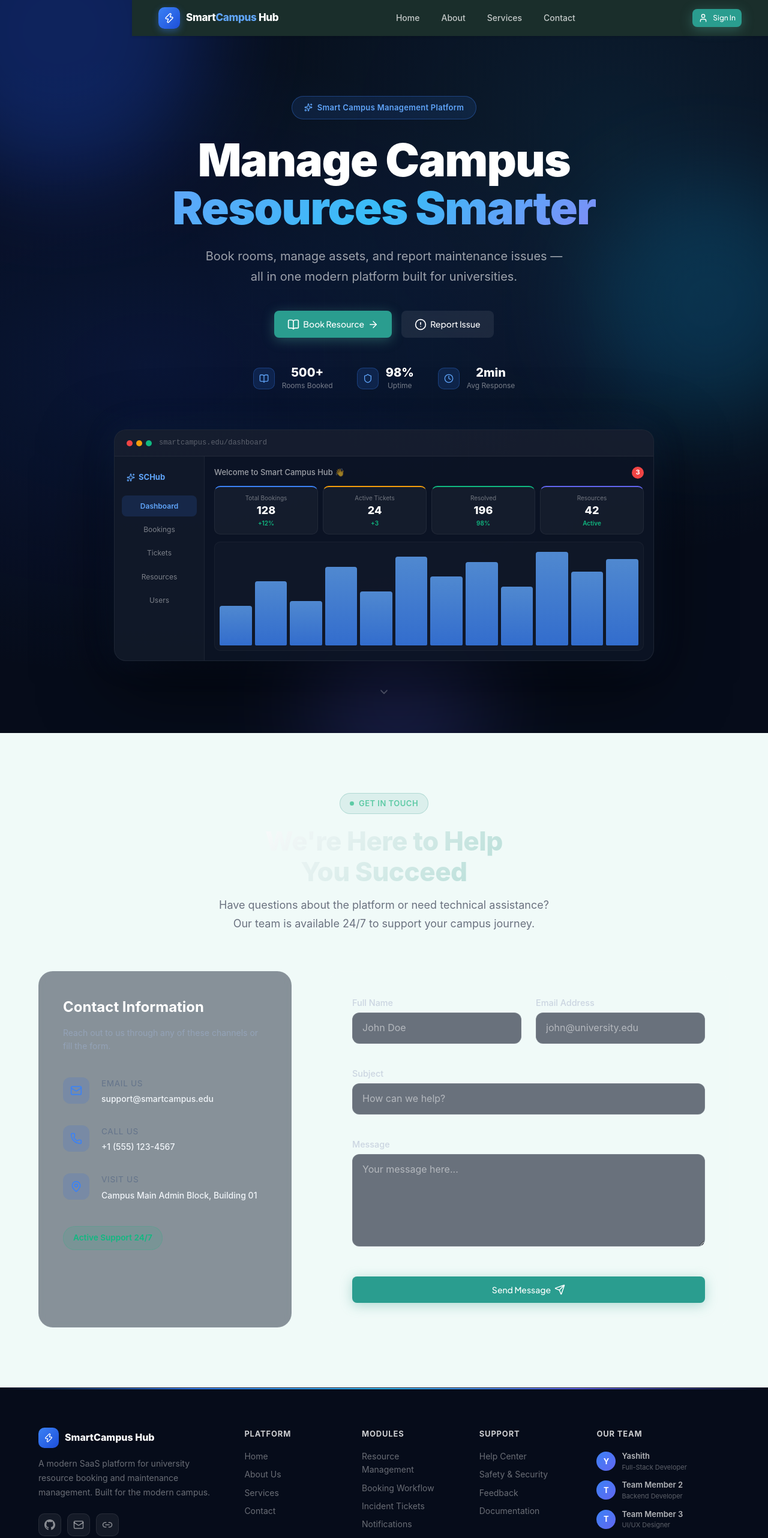
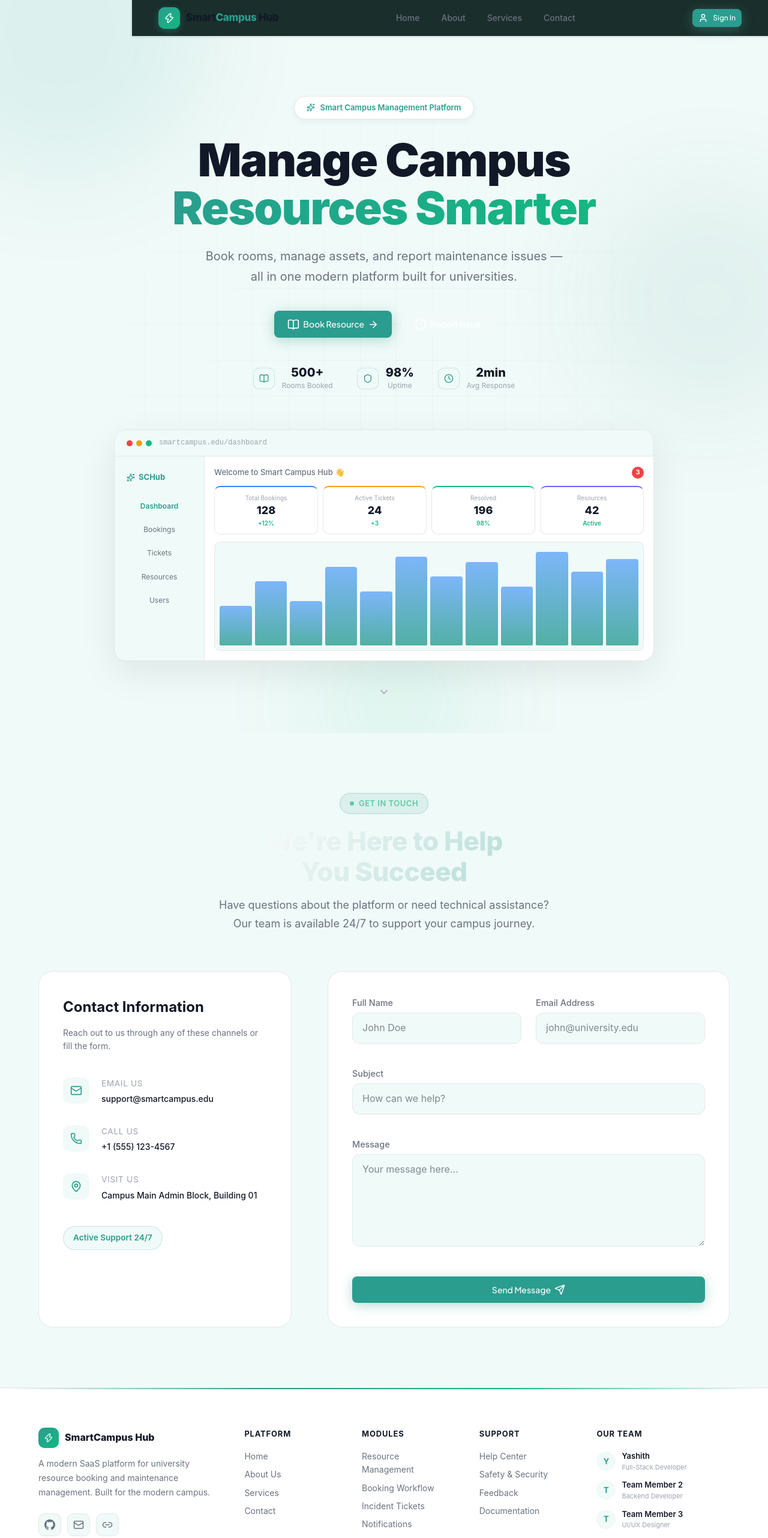
Before and after one commit to Janith854/it3030-paf-2026-smart-campus-group83, a React (Vite) app in the folder frontend/: page / in a window 1280 px wide. Shown: the top 2564 px of the page at 60% size. Built offline with nearby package versions, Linux system fonts and the light colour scheme.

Commit message:
feat(landing): modernize landing page with SmartCampus Teal light theme

```diff
--- a/frontend/src/components/Contact.css
+++ b/frontend/src/components/Contact.css
@@ -12,9 +12,9 @@
 }
 
 .contact__info-card {
-    background: rgba(30, 41, 59, 0.5);
-    backdrop-filter: blur(10px);
-    border: 1px solid rgba(255, 255, 255, 0.05);
+    background: var(--surface);
+    border: 1px solid var(--border);
+    box-shadow: var(--shadow-sm);
     padding: 40px;
     border-radius: 24px;
     height: 100%;
@@ -23,12 +23,12 @@
 .contact__info-title {
     font-size: 1.5rem;
     font-weight: 700;
-    color: white;
+    color: var(--text);
     margin-bottom: 12px;
 }
 
 .contact__info-desc {
-    color: #94A3B8;
+    color: var(--text-muted);
     margin-bottom: 40px;
     line-height: 1.6;
 }
@@ -49,8 +49,8 @@
 .contact__detail-icon {
     width: 44px;
     height: 44px;
-    background: rgba(37, 99, 235, 0.15);
-    color: #3B82F6;
+    background: var(--primary-wash);
+    color: var(--primary);
     border-radius: 12px;
     display: flex;
     align-items: center;
@@ -60,31 +60,32 @@
 
 .contact__detail-label {
     font-size: 0.85rem;
-    color: #64748B;
+    color: var(--text-hint);
     text-transform: uppercase;
     letter-spacing: 0.05em;
     margin-bottom: 4px;
 }
 
 .contact__detail-value {
-    color: #F1F5F9;
+    color: var(--text);
     font-weight: 500;
 }
 
 .social-badge {
     display: inline-block;
     padding: 8px 16px;
-    background: rgba(16, 185, 129, 0.1);
-    color: #10B981;
-    border: 1px solid rgba(16, 185, 129, 0.2);
+    background: var(--primary-wash);
+    color: var(--primary);
+    border: 1px solid rgba(42, 157, 143, 0.2);
     border-radius: 100px;
     font-size: 0.85rem;
     font-weight: 600;
 }
 
 .contact__form-wrapper {
-    background: rgba(255, 255, 255, 0.02);
-    border: 1px solid rgba(255, 255, 255, 0.05);
+    background: var(--surface);
+    border: 1px solid var(--border);
+    box-shadow: var(--shadow-md);
     padding: 40px;
     border-radius: 24px;
 }
@@ -110,16 +111,16 @@
 .form-group label {
     font-size: 0.9rem;
     font-weight: 500;
-    color: #CBD5E1;
+    color: var(--text-muted);
 }
 
 .form-group input,
 .form-group textarea {
-    background: rgba(15, 23, 42, 0.6);
-    border: 1px solid rgba(255, 255, 255, 0.1);
+    background: var(--bg);
+    border: 1px solid var(--border);
     border-radius: 12px;
     padding: 12px 16px;
-    color: white;
+    color: var(--text);
     font-size: 1rem;
     transition: all 0.3s ease;
 }
@@ -127,9 +128,9 @@
 .form-group input:focus,
 .form-group textarea:focus {
     outline: none;
-    border-color: #3B82F6;
-    background: rgba(15, 23, 42, 0.8);
-    box-shadow: 0 0 0 4px rgba(59, 130, 246, 0.1);
+    border-color: var(--primary);
+    background: var(--surface);
+    box-shadow: 0 0 0 4px var(--primary-wash);
 }
 
 .contact__submit {
--- a/frontend/src/components/Footer.css
+++ b/frontend/src/components/Footer.css
@@ -1,12 +1,12 @@
 .footer {
-  background: #060C1A;
-  border-top: 1px solid rgba(255,255,255,0.06);
+  background: var(--surface);
+  border-top: 1px solid var(--border);
   position: relative;
 }
 
 .footer__top-line {
   height: 2px;
-  background: linear-gradient(to right, transparent, #3B82F6, #38BDF8, #6366F1, transparent);
+  background: linear-gradient(to right, transparent, var(--primary), #10B981, transparent);
 }
 
 .footer__main {
@@ -27,7 +27,7 @@
 .footer__logo-icon {
   width: 34px;
   height: 34px;
-  background: linear-gradient(135deg, #3B82F6, #1D4ED8);
+  background: linear-gradient(135deg, var(--primary), #10B981);
   border-radius: 10px;
   display: flex;
   align-items: center;
@@ -38,16 +38,16 @@
 .footer__logo span {
   font-size: 16px;
   font-weight: 800;
-  color: white;
+  color: var(--text);
 }
 
 .footer__logo-accent {
-  color: #60A5FA;
+  color: var(--primary);
 }
 
 .footer__brand-desc {
   font-size: 14px;
-  color: rgba(255,255,255,0.4);
+  color: var(--text-muted);
   line-height: 1.7;
   margin-bottom: 24px;
 }
@@ -60,28 +60,28 @@
 .footer__social-btn {
   width: 38px;
   height: 38px;
-  background: rgba(255,255,255,0.06);
-  border: 1px solid rgba(255,255,255,0.08);
+  background: var(--bg);
+  border: 1px solid var(--border);
   border-radius: 10px;
   display: flex;
   align-items: center;
   justify-content: center;
-  color: rgba(255,255,255,0.5);
+  color: var(--text-muted);
   text-decoration: none;
   transition: all 0.2s;
 }
 
 .footer__social-btn:hover {
-  background: rgba(59, 130, 246, 0.15);
-  border-color: rgba(59, 130, 246, 0.3);
-  color: #60A5FA;
+  background: var(--primary-wash);
+  border-color: rgba(42, 157, 143, 0.3);
+  color: var(--primary);
   transform: translateY(-2px);
 }
 
 .footer__col-title {
   font-size: 13px;
   font-weight: 700;
-  color: rgba(255,255,255,0.8);
+  color: var(--text);
   text-transform: uppercase;
   letter-spacing: 0.8px;
   margin-bottom: 16px;
@@ -96,13 +96,13 @@
 
 .footer__link {
   font-size: 14px;
-  color: rgba(255,255,255,0.4);
+  color: var(--text-muted);
   text-decoration: none;
   transition: color 0.2s;
 }
 
 .footer__link:hover {
-  color: #60A5FA;
+  color: var(--primary);
 }
 
 .footer__team-list {
@@ -121,31 +121,31 @@
 .footer__team-avatar {
   width: 32px;
   height: 32px;
-  background: linear-gradient(135deg, #3B82F6, #6366F1);
+  background: var(--primary-wash);
   border-radius: 50%;
   display: flex;
   align-items: center;
   justify-content: center;
   font-size: 13px;
   font-weight: 700;
-  color: white;
+  color: var(--primary);
   flex-shrink: 0;
 }
 
 .footer__team-name {
   font-size: 13px;
   font-weight: 600;
-  color: rgba(255,255,255,0.7);
+  color: var(--text);
 }
 
 .footer__team-role {
   font-size: 11px;
-  color: rgba(255,255,255,0.35);
+  color: var(--text-hint);
 }
 
 .footer__bottom-divider {
   height: 1px;
-  background: linear-gradient(to right, transparent, rgba(255,255,255,0.08), transparent);
+  background: linear-gradient(to right, transparent, var(--border), transparent);
 }
 
 .footer__bottom-row {
@@ -159,12 +159,12 @@
 
 .footer__copy {
   font-size: 13px;
-  color: rgba(255,255,255,0.3);
+  color: var(--text-muted);
 }
 
 .footer__built {
   font-size: 13px;
-  color: rgba(255,255,255,0.3);
+  color: var(--text-muted);
 }
 
 @media (max-width: 1024px) {
--- a/frontend/src/components/Hero.css
+++ b/frontend/src/components/Hero.css
@@ -1,8 +1,6 @@
 .hero {
   min-height: 100vh;
-  background: radial-gradient(ellipse at 20% 50%, rgba(29, 78, 216, 0.15) 0%, transparent 60%),
-              radial-gradient(ellipse at 80% 20%, rgba(56, 189, 248, 0.1) 0%, transparent 50%),
-              #060C1A;
+  background: linear-gradient(135deg, var(--bg) 0%, var(--primary-wash) 100%);
   display: flex;
   align-items: center;
   padding-top: 80px;
@@ -20,37 +18,35 @@
   position: absolute;
   border-radius: 50%;
   filter: blur(80px);
-  opacity: 0.35;
+  opacity: 0.5;
 }
 
 .hero__orb--1 {
   width: 500px; height: 500px;
-  background: #1D4ED8;
+  background: rgba(42, 157, 143, 0.2);
   top: -200px; left: -150px;
 }
 
 .hero__orb--2 {
   width: 400px; height: 400px;
-  background: #0EA5E9;
+  background: rgba(33, 134, 122, 0.15);
   top: 300px; right: -100px;
-  opacity: 0.2;
 }
 
 .hero__orb--3 {
   width: 300px; height: 300px;
-  background: #6366F1;
+  background: rgba(16, 185, 129, 0.15);
   bottom: -100px; left: 40%;
-  opacity: 0.2;
 }
 
 .hero__grid-overlay {
   position: absolute;
   inset: 0;
   background-image:
-    linear-gradient(rgba(255,255,255,0.02) 1px, transparent 1px),
-    linear-gradient(90deg, rgba(255,255,255,0.02) 1px, transparent 1px);
+    linear-gradient(rgba(0,0,0,0.03) 1px, transparent 1px),
+    linear-gradient(90deg, rgba(0,0,0,0.03) 1px, transparent 1px);
   background-size: 60px 60px;
-  mask-image: radial-gradient(ellipse at center, rgba(255,255,255,0.5) 0%, transparent 70%);
+  mask-image: radial-gradient(ellipse at center, rgba(255,255,255,1) 0%, transparent 70%);
 }
 
 .hero__content {
@@ -69,14 +65,14 @@
   align-items: center;
   gap: 8px;
   padding: 8px 20px;
-  background: rgba(59, 130, 246, 0.12);
-  border: 1px solid rgba(59, 130, 246, 0.35);
+  background: var(--surface);
+  border: 1px solid var(--border);
   border-radius: 100px;
   font-size: 13px;
   font-weight: 600;
-  color: #60A5FA;
+  color: var(--primary);
   margin-bottom: 28px;
-  letter-spacing: 0.3px;
+  box-shadow: 0 4px 12px rgba(0, 0, 0, 0.05);
 }
 
 .hero__title {
@@ -84,12 +80,12 @@
   font-weight: 900;
   line-height: 1.05;
   letter-spacing: -1.5px;
-  color: white;
+  color: var(--text);
   margin-bottom: 24px;
 }
 
 .hero__title-gradient {
-  background: linear-gradient(135deg, #60A5FA 0%, #38BDF8 50%, #818CF8 100%);
+  background: linear-gradient(135deg, var(--primary) 0%, #10B981 100%);
   -webkit-background-clip: text;
   -webkit-text-fill-color: transparent;
   background-clip: text;
@@ -97,7 +93,7 @@
 
 .hero__subtitle {
   font-size: 20px;
-  color: rgba(255, 255, 255, 0.6);
+  color: var(--text-muted);
   max-width: 600px;
   line-height: 1.7;
   margin-bottom: 40px;
@@ -128,25 +124,25 @@
 .hero__stat-icon {
   width: 36px;
   height: 36px;
-  background: rgba(59, 130, 246, 0.15);
-  border: 1px solid rgba(59, 130, 246, 0.3);
+  background: var(--primary-wash);
+  border: 1px solid rgba(42, 157, 143, 0.2);
   border-radius: 10px;
   display: flex;
   align-items: center;
   justify-content: center;
-  color: #60A5FA;
+  color: var(--primary);
 }
 
 .hero__stat-value {
   font-size: 20px;
   font-weight: 800;
-  color: white;
+  color: var(--text);
   line-height: 1;
 }
 
 .hero__stat-label {
   font-size: 12px;
-  color: rgba(255,255,255,0.45);
+  color: var(--text-hint);
   margin-top: 2px;
 }
 
@@ -154,11 +150,11 @@
 .hero__dashboard {
   width: 100%;
   max-width: 900px;
-  background: rgba(13, 20, 37, 0.9);
-  border: 1px solid rgba(255, 255, 255, 0.08);
+  background: var(--surface);
+  border: 1px solid var(--border);
   border-radius: 20px;
   overflow: hidden;
-  box-shadow: 0 40px 120px rgba(0, 0, 0, 0.6), 0 0 60px rgba(59, 130, 246, 0.1);
+  box-shadow: 0 20px 60px rgba(0, 0, 0, 0.08);
 }
 
 .hero__dashboard-bar {
@@ -166,8 +162,8 @@
   align-items: center;
   gap: 12px;
   padding: 12px 20px;
-  background: rgba(255, 255, 255, 0.04);
-  border-bottom: 1px solid rgba(255, 255, 255, 0.06);
+  background: var(--bg);
+  border-bottom: 1px solid var(--border);
 }
 
 .hero__dashboard-dots {
@@ -187,7 +183,7 @@
 
 .hero__dashboard-url {
   font-size: 12px;
-  color: rgba(255, 255, 255, 0.3);
+  color: var(--text-hint);
   font-family: monospace;
 }
 
@@ -199,8 +195,8 @@
 .hero__db-sidebar {
   width: 150px;
   flex-shrink: 0;
-  background: rgba(255, 255, 255, 0.02);
-  border-right: 1px solid rgba(255, 255, 255, 0.05);
+  background: var(--bg);
+  border-right: 1px solid var(--border);
   padding: 16px 12px;
   display: flex;
   flex-direction: column;
@@ -213,7 +209,7 @@
   gap: 6px;
   font-size: 13px;
   font-weight: 700;
-  color: #60A5FA;
+  color: var(--primary);
   padding: 8px;
   margin-bottom: 8px;
 }
@@ -222,14 +218,14 @@
   padding: 8px 10px;
   border-radius: 8px;
   font-size: 12px;
-  color: rgba(255,255,255,0.45);
+  color: var(--text-muted);
   cursor: pointer;
   transition: all 0.2s;
 }
 
 .hero__db-sidebar-item.active {
-  background: rgba(59, 130, 246, 0.15);
-  color: #60A5FA;
+  background: var(--primary-wash);
+  color: var(--primary);
   font-weight: 600;
 }
 
@@ -247,7 +243,7 @@
   align-items: center;
   justify-content: space-between;
   font-size: 13px;
-  color: rgba(255,255,255,0.6);
+  color: var(--text-muted);
   font-weight: 500;
 }
 
@@ -271,23 +267,24 @@
 }
 
 .hero__db-card {
-  background: rgba(255, 255, 255, 0.04);
-  border: 1px solid rgba(255, 255, 255, 0.06);
+  background: var(--surface);
+  border: 1px solid var(--border);
   border-radius: 10px;
   padding: 10px;
   border-top: 2px solid var(--card-color);
+  box-shadow: var(--shadow-sm);
 }
 
 .hero__db-card-label {
   font-size: 10px;
-  color: rgba(255,255,255,0.4);
+  color: var(--text-hint);
   margin-bottom: 4px;
 }
 
 .hero__db-card-value {
   font-size: 18px;
   font-weight: 800;
-  color: white;
+  color: var(--text);
   line-height: 1;
 }
 
@@ -304,14 +301,14 @@
   align-items: flex-end;
   gap: 5px;
   padding: 8px;
-  background: rgba(255,255,255,0.02);
+  background: var(--bg);
   border-radius: 10px;
-  border: 1px solid rgba(255,255,255,0.04);
+  border: 1px solid var(--border);
 }
 
 .hero__db-bar {
   flex: 1;
-  background: linear-gradient(to top, #3B82F6, #60A5FA);
+  background: linear-gradient(to top, var(--primary), #60A5FA);
   border-radius: 4px 4px 2px 2px;
   min-height: 8px;
   opacity: 0.8;
@@ -324,7 +321,7 @@
 
 .hero__scroll-hint {
   margin-top: 40px;
-  color: rgba(255, 255, 255, 0.3);
+  color: var(--text-hint);
 }
 
 .hero__scroll-icon {
--- a/frontend/src/components/Navbar.css
+++ b/frontend/src/components/Navbar.css
@@ -9,12 +9,12 @@
 }
 
 .navbar--scrolled {
-  background: rgba(6, 12, 26, 0.85);
+  background: rgba(255, 255, 255, 0.95);
   backdrop-filter: blur(16px);
   -webkit-backdrop-filter: blur(16px);
-  border-bottom: 1px solid rgba(255, 255, 255, 0.06);
+  border-bottom: 1px solid var(--border);
   padding: 12px 0;
-  box-shadow: 0 4px 24px rgba(0, 0, 0, 0.3);
+  box-shadow: 0 4px 24px rgba(0, 0, 0, 0.05);
 }
 
 .navbar__inner {
@@ -34,24 +34,24 @@
 .navbar__logo-icon {
   width: 36px;
   height: 36px;
-  background: linear-gradient(135deg, #3B82F6, #1D4ED8);
+  background: linear-gradient(135deg, var(--primary), #10B981);
   border-radius: 10px;
   display: flex;
   align-items: center;
   justify-content: center;
   color: white;
-  box-shadow: 0 4px 12px rgba(59, 130, 246, 0.4);
+  box-shadow: 0 4px 12px rgba(42, 157, 143, 0.4);
 }
 
 .navbar__logo-text {
   font-size: 17px;
   font-weight: 800;
-  color: white;
+  color: var(--text);
   letter-spacing: -0.3px;
 }
 
 .navbar__logo-accent {
-  color: #60A5FA;
+  color: var(--primary);
 }
 
 .navbar__links {
@@ -67,14 +67,14 @@
   border-radius: 8px;
   font-size: 14px;
   font-weight: 500;
-  color: rgba(255, 255, 255, 0.75);
+  color: var(--text-muted);
   text-decoration: none;
   transition: all 0.2s ease;
 }
 
 .navbar__link:hover {
-  color: white;
-  background: rgba(255, 255, 255, 0.08);
+  color: var(--primary);
+  background: var(--primary-wash);
 }
 
 .navbar__cta {
@@ -88,7 +88,7 @@
   display: none;
   background: none;
   border: none;
-  color: white;
+  color: var(--text);
   cursor: pointer;
   padding: 6px;
   border-radius: 8px;
@@ -96,7 +96,7 @@
 }
 
 .navbar__toggle:hover {
-  background: rgba(255,255,255,0.08);
+  background: var(--primary-wash);
 }
 
 .navbar__mobile {
@@ -104,9 +104,10 @@
   flex-direction: column;
   gap: 4px;
   padding: 16px 24px;
-  background: rgba(6, 12, 26, 0.95);
+  background: rgba(255, 255, 255, 0.98);
   backdrop-filter: blur(16px);
-  border-top: 1px solid rgba(255,255,255,0.06);
+  border-top: 1px solid var(--border);
+  box-shadow: 0 10px 24px rgba(0,0,0,0.05);
 }
 
 .navbar__mobile-link {
@@ -114,14 +115,14 @@
   border-radius: 10px;
   font-size: 15px;
   font-weight: 500;
-  color: rgba(255, 255, 255, 0.8);
+  color: var(--text-muted);
   text-decoration: none;
   transition: background 0.2s;
 }
 
 .navbar__mobile-link:hover {
-  background: rgba(255,255,255,0.08);
-  color: white;
+  background: var(--primary-wash);
+  color: var(--primary);
 }
 
 @media (max-width: 768px) {
--- a/frontend/src/pages/LandingPage.jsx
+++ b/frontend/src/pages/LandingPage.jsx
@@ -5,7 +5,7 @@ import Footer from '../components/Footer';
 
 export default function LandingPage() {
   return (
-    <div className="bg-[#060C1A]">
+    <div style={{ background: 'var(--bg)', minHeight: '100vh', color: 'var(--text)' }}>
       <Navbar />
       <main>
         {/* SECTION 1: HOME */}
```
